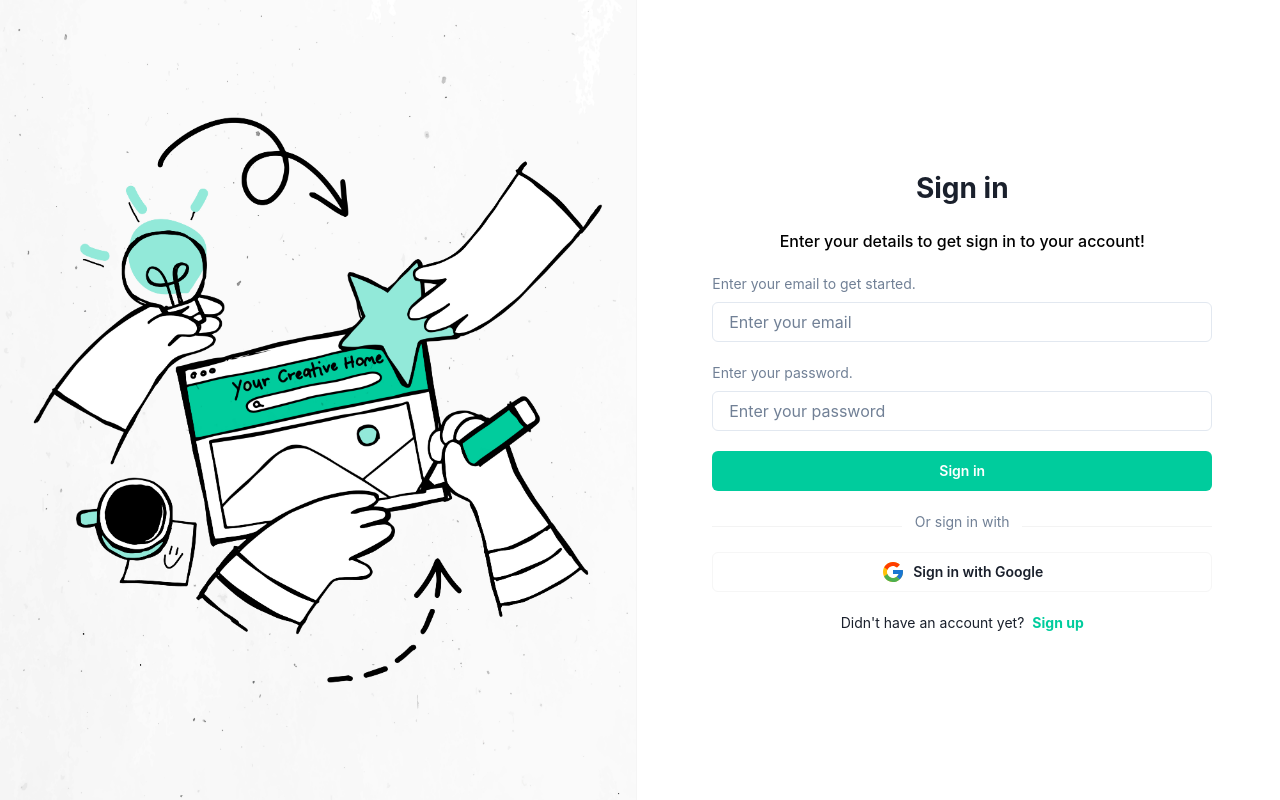
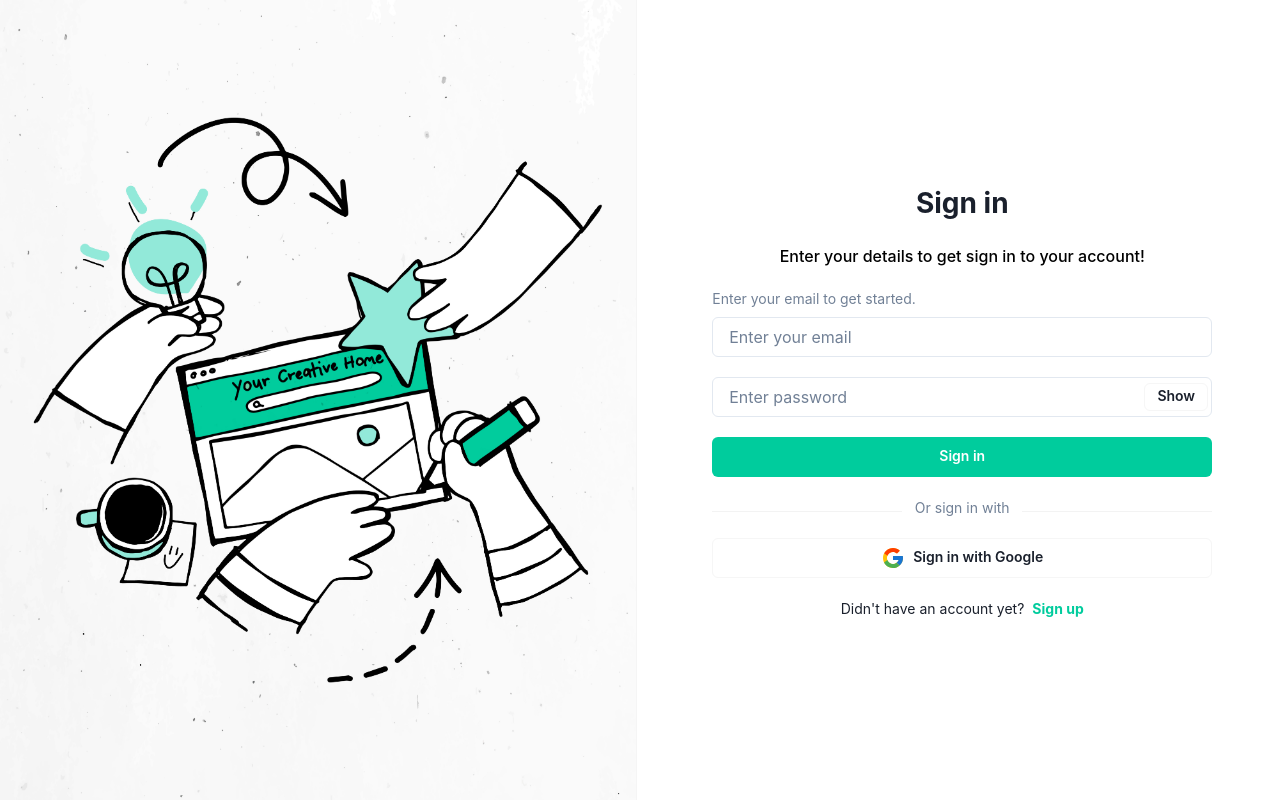
Before and after one commit to ToniDarodda/react-template, a React (Create React App) app: page /sign-in in a window 1280 px wide. Built offline with nearby package versions, Linux system fonts and the light colour scheme.

Commit message:
feat: add register and login screens, icons

```diff
--- a/src/pages/login.tsx
+++ b/src/pages/login.tsx
@@ -1,10 +1,14 @@
-import React from "react";
-import { Button, HStack, Image, Input, Text, VStack } from "@chakra-ui/react";
+import React, { useState } from "react";
+import { Button, HStack, Image, Input, InputGroup, InputRightElement, Text, VStack } from "@chakra-ui/react";
 import { FcGoogle } from "react-icons/fc";
 import { useNavigate } from "react-router-dom";
 
 function Login() {
     const navigate = useNavigate();
+
+    const [show, setShow] = useState<boolean>(false)
+
+    const handleClick = () => setShow(!show)
 
     const handleRedirectSignUp = () => {
         navigate("/sign-up");
@@ -46,16 +50,18 @@
                     </VStack>
 
                     <VStack w={"100%"} alignItems={"flex-start"}>
-                        <Text fontSize={"14px"} color={"gray.500"}>
-                            Enter your password.
-                        </Text>
-                        <Input
-                            placeholder="Enter your password"
-                            focusBorderColor={"#00cc9d"}
-                            _hover={{
-                                border: "1px solid #00cc9d",
-                            }}
-                        />
+                        <InputGroup size='md'>
+                            <Input
+                                pr='4.5rem'
+                                type={show ? 'text' : 'password'}
+                                placeholder='Enter password'
+                            />
+                            <InputRightElement width='4.5rem'>
+                                <Button h='1.75rem' size='sm' backgroundColor={'white'} border={'1px solid #F6F6F6'} _hover={{ backgroundColor: '#00cc9d', color: 'white' }} onClick={handleClick}>
+                                    {show ? 'Hide' : 'Show'}
+                                </Button>
+                            </InputRightElement>
+                        </InputGroup>
                     </VStack>
 
                     <Button
--- a/src/pages/register.tsx
+++ b/src/pages/register.tsx
@@ -7,6 +7,7 @@
     const navigate = useNavigate();
 
     const [show, setShow] = useState<boolean>(false)
+
     const handleClick = () => setShow(!show)
 
     const handleRedirectSignIn = () => {
```
Also changed, not shown: read-me-assets/login.png (added), read-me-assets/register.png (added).
